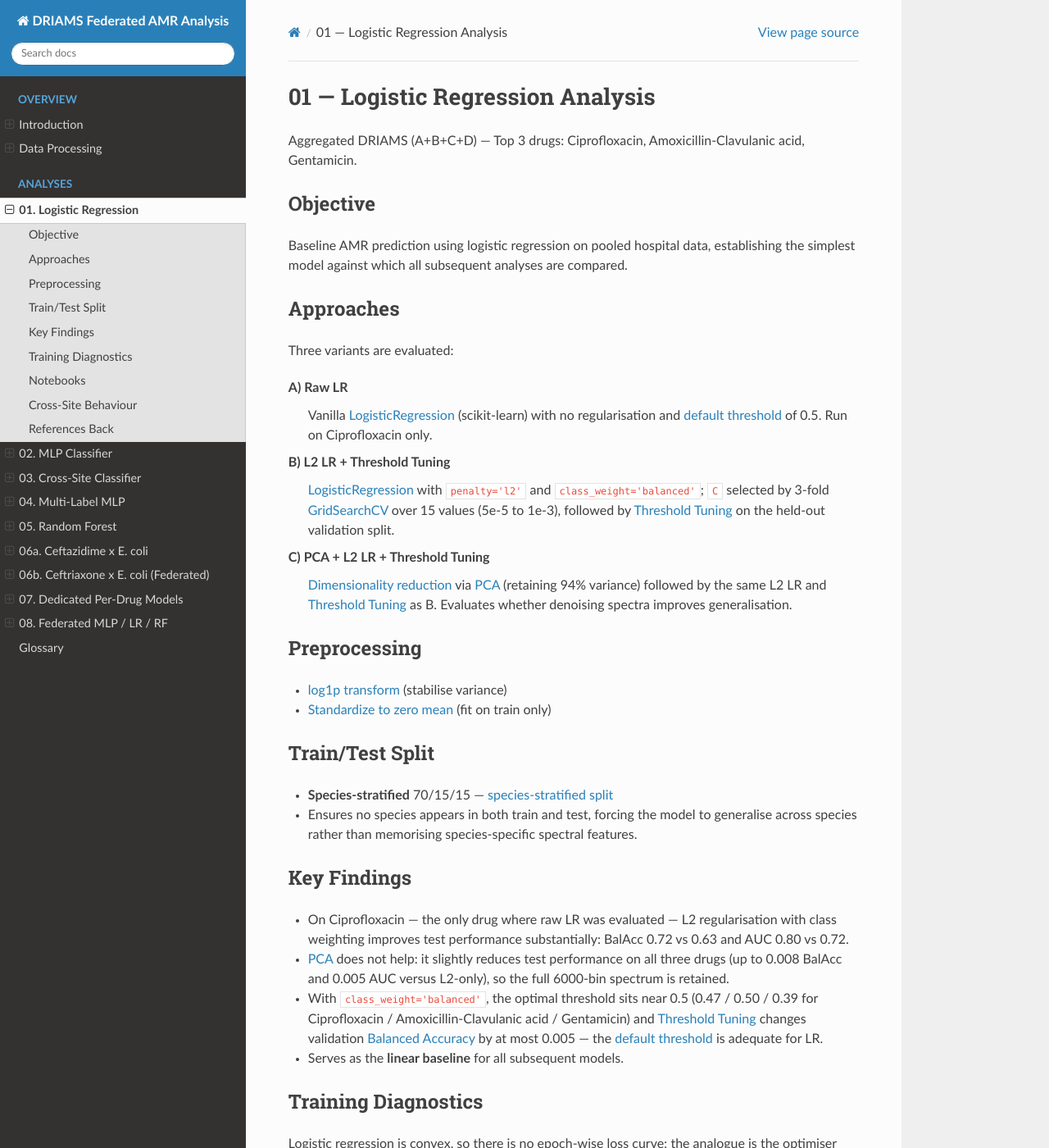
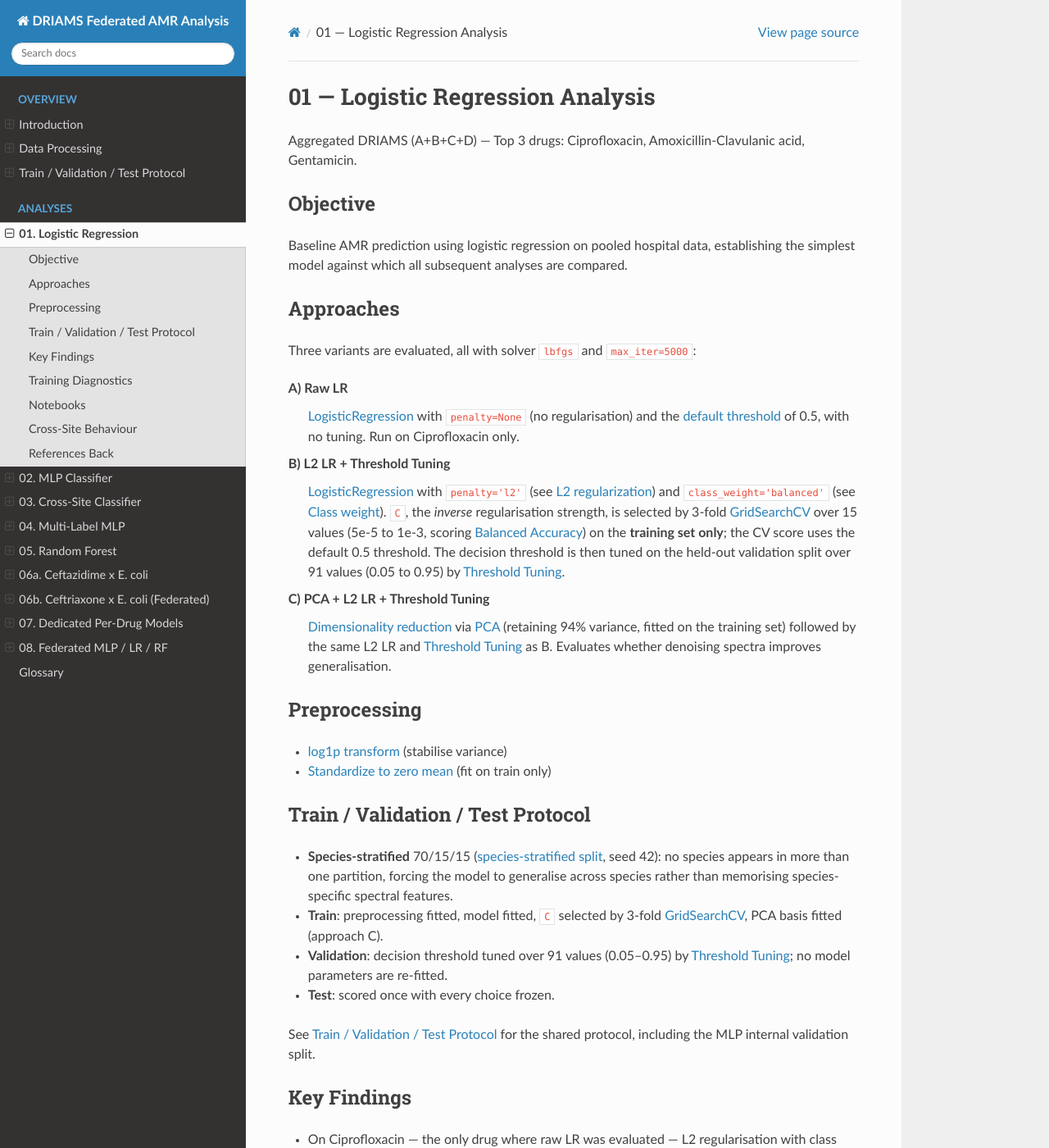
Before and after one commit to asd-standard/Dryad_DRIAMS, a Sphinx documentation site: the page built from docs/01-LogisticAnalysis-Aggregated/index.rst, in a window 1280 px wide and 1400 px high. Shown: the whole window at 82% size. Built offline with Sphinx 7.4.7 and the Read the Docs theme 3.1.0, drawn with Linux system fonts in a browser that asks for light colours.

Commit message:
Document LR parameters and add shared train/validation/test protocol

```diff
--- a/docs/01-LogisticAnalysis-Aggregated/index.rst
+++ b/docs/01-LogisticAnalysis-Aggregated/index.rst
@@ -15,22 +15,29 @@ compared.
 Approaches
 ----------
 
-Three variants are evaluated:
+Three variants are evaluated, all with solver ``lbfgs`` and
+``max_iter=5000``:
 
 **A) Raw LR**
-   Vanilla :term:`LogisticRegression` (scikit-learn) with no regularisation
-   and :term:`default threshold` of 0.5. Run on Ciprofloxacin only.
+   :term:`LogisticRegression` with ``penalty=None`` (no regularisation) and
+   the :term:`default threshold` of 0.5, with no tuning. Run on
+   Ciprofloxacin only.
 
 **B) L2 LR + Threshold Tuning**
-   :term:`LogisticRegression` with ``penalty='l2'`` and
-   ``class_weight='balanced'``; ``C`` selected by 3-fold
-   :term:`GridSearchCV` over 15 values (5e-5 to 1e-3), followed by
-   :term:`Threshold Tuning` on the held-out validation split.
+   :term:`LogisticRegression` with ``penalty='l2'`` (see
+   :term:`L2 regularization`) and ``class_weight='balanced'`` (see
+   :term:`Class weight`). ``C``, the *inverse* regularisation strength, is
+   selected by 3-fold :term:`GridSearchCV` over 15 values (5e-5 to 1e-3,
+   scoring :term:`Balanced Accuracy`) on the **training set only**; the CV
+   score uses the default 0.5 threshold. The decision threshold is then
+   tuned on the held-out validation split over 91 values (0.05 to 0.95) by
+   :term:`Threshold Tuning`.
 
 **C) PCA + L2 LR + Threshold Tuning**
-   :term:`Dimensionality reduction` via :term:`PCA` (retaining 94% variance)
-   followed by the same L2 LR and :term:`Threshold Tuning` as B.
-   Evaluates whether denoising spectra improves generalisation.
+   :term:`Dimensionality reduction` via :term:`PCA` (retaining 94% variance,
+   fitted on the training set) followed by the same L2 LR and
+   :term:`Threshold Tuning` as B. Evaluates whether denoising spectra
+   improves generalisation.
 
 Preprocessing
 -------------
@@ -38,13 +45,21 @@ Preprocessing
 - :term:`log1p transform` (stabilise variance)
 - :term:`Standardize to zero mean` (fit on train only)
 
-Train/Test Split
-----------------
+Train / Validation / Test Protocol
+----------------------------------
 
-- **Species-stratified** 70/15/15 — :term:`species-stratified split`
-- Ensures no species appears in both train and test, forcing the model
-  to generalise across species rather than memorising species-specific
+- **Species-stratified** 70/15/15 (:term:`species-stratified split`, seed
+  42): no species appears in more than one partition, forcing the model to
+  generalise across species rather than memorising species-specific
   spectral features.
+- **Train**: preprocessing fitted, model fitted, ``C`` selected by 3-fold
+  :term:`GridSearchCV`, PCA basis fitted (approach C).
+- **Validation**: decision threshold tuned over 91 values (0.05–0.95) by
+  :term:`Threshold Tuning`; no model parameters are re-fitted.
+- **Test**: scored once with every choice frozen.
+
+See :doc:`/validation-protocol` for the shared protocol, including the MLP
+internal validation split.
 
 Key Findings
 ------------
--- a/docs/02-MLPClassifier-Aggregated/index.rst
+++ b/docs/02-MLPClassifier-Aggregated/index.rst
@@ -47,6 +47,12 @@ Preprocessing
 -------------
 
 Same as 01: :term:`log1p transform` + :term:`Standardize to zero mean`.
+
+Both MLP variants use the same 70/15/15 species-stratified splits and the
+10% internal early-stopping split described in
+:doc:`/validation-protocol`. Hyperparameters are selected on the external
+validation split, and the decision threshold is tuned on the same split by
+:term:`Threshold Tuning`.
 
 Training Dynamics
 -----------------
--- a/docs/index.rst
+++ b/docs/index.rst
@@ -11,6 +11,7 @@ to federated learning with Flower, covering 10 drugs and multiple bacterial spec
 
    Introduction <introduction>
    Data Processing <data-processing>
+   Train / Validation / Test Protocol <validation-protocol>
 
 .. toctree::
    :maxdepth: 2
```
Also changed, not shown: docs/03-CrossSite-Classifier/index.rst (+16 -0 lines), docs/07-Dedicated-MLP-Aggregated/results.rst (+10 -0 lines), docs/glossary.rst (+25 -10 lines), docs/validation-protocol.rst (added, +90 -0 lines).
